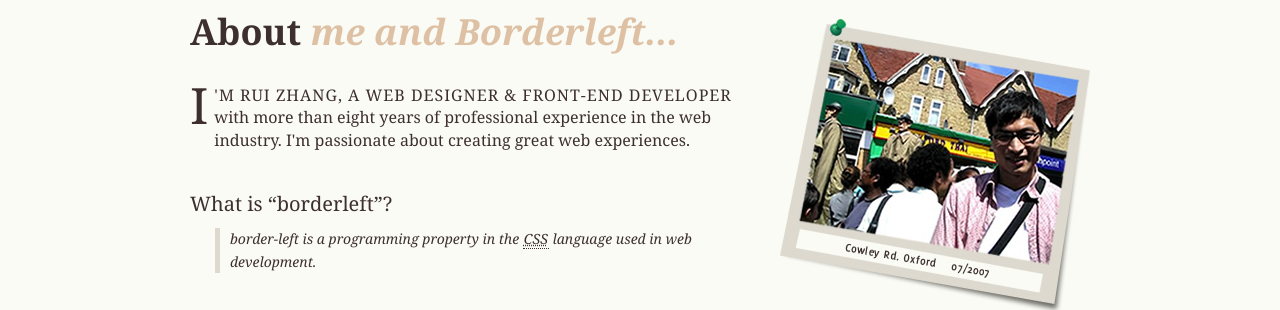
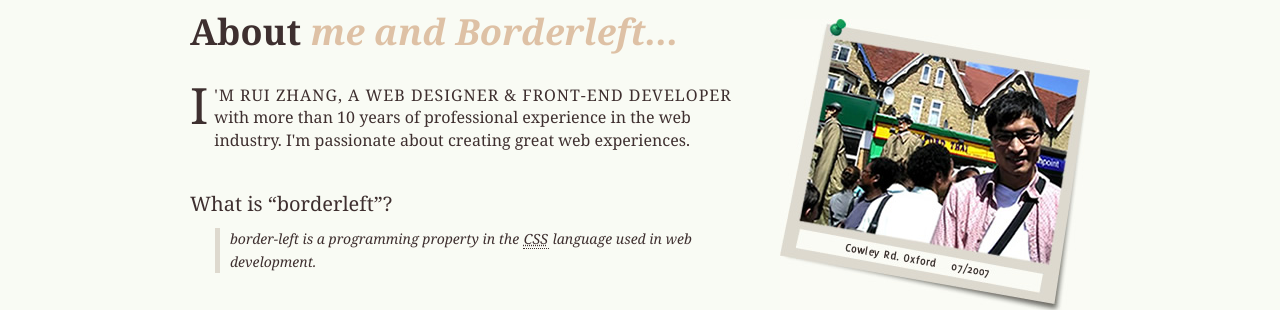
Before and after one commit to borderleft/borderleft.github.io, a Jekyll site: the page built from about/index.html, in a window 1280 px wide. Shown: the part 159-469 px from the top of the page. Built offline with Jekyll 4.4.1, drawn with Linux system fonts in a browser that asks for light colours.

Commit message:
Minor about update

```diff
--- a/about/index.html
+++ b/about/index.html
@@ -9,7 +9,7 @@
 <ul class="introduce">
 
     <li class="session first">
-        <p><span class="row"><b class="chr">I</b>'m Rui Zhang, a web designer &amp; front-end developer</span> with more than eight years of professional experience in the web industry. I'm passionate about creating great web experiences.</p>
+        <p><span class="row"><b class="chr">I</b>'m Rui Zhang, a web designer &amp; front-end developer</span> with more than 10 years of professional experience in the web industry. I'm passionate about creating great web experiences.</p>
     </li>
 
     <li class="session second">
```
